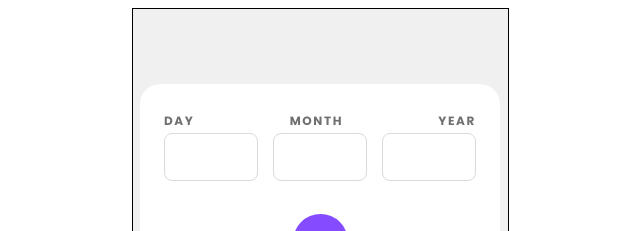
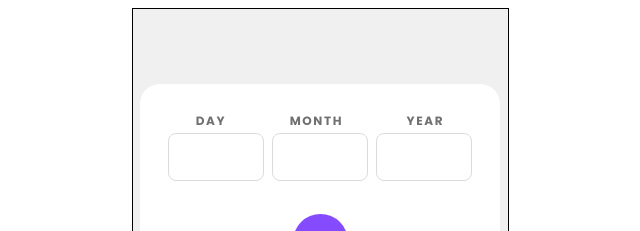
Before and after one commit to Arpana-Sitoula/age-calculator, a React (Vite) app: page / in a window 1280 px wide. Shown: the top 231 px of the page, without its empty margins (320-960 px from the left). Built offline with nearby package versions, Linux system fonts and the light colour scheme.

Commit message:
validation logic added

```diff
--- a/src/components/Data.jsx
+++ b/src/components/Data.jsx
@@ -2,12 +2,14 @@ import React, { useState } from 'react'
 import Label from './resuable/Label'
 import Input from './resuable/Input'
 import ArrowBtn from './ArrowBtn'
+import ErrorMsg from './resuable/ErrorMsg'
 
-const Data = ({dateObj,onDayChange,onMonthChange,onYearChange}) => {
+const Data = ({ dateObj, onDayChange, onMonthChange, onYearChange }) => {
   const now = new Date();
   const nowYear = now.getUTCFullYear();
-const nowMonth = now.getUTCMonth();
+  const nowMonth = now.getUTCMonth() + 1;
   const nowDay = now.getUTCDate();
+
 
   const [formValue, setFormValue] = useState({
     day: "",
@@ -25,39 +27,61 @@ const handleChange = (event) => {
   let yearAge = nowYear - formValue.year;
   let monthAge;
   let dateAge;
-if(nowMonth >= formValue.month){
+  if (nowMonth >= formValue.month) {
     monthAge = nowMonth - formValue.month;
   }
-else{
+  else {
     yearAge--;
-  monthAge = 12+ nowMonth - formValue.month;
+    monthAge = 12 + nowMonth - formValue.month;
   }
-if(nowDay >= formValue.day){
+  if (nowDay >= formValue.day) {
     dateAge = nowDay - formValue.day;
   }
-else{
+  else {
     monthAge--;
     dateAge = 31 + nowDay - formValue.day;
-  if(monthAge < 0){
+    if (monthAge < 0) {
       monthAge = 11;
       yearAge--;
     }
   }
 
+  let error;
+  const handleDate = (event) => {
+    event.preventDefault();
 
-const handleDate = (event) =>{
-  event.preventDefault();
-  if(formValue.day == "" || formValue.month == "" || formValue.year==""){
+    //form validation
+    if (formValue.day == "" || formValue.month == "" || formValue.year == "") {
+      error = <ErrorMsg />;
       console.log("error");
     }
-  else if(formValue.month<=1 || formValue.month>=12){
+    else if (formValue.month <= 1 || formValue.month >= 12) {
       console.log("invalid");
     }
-  else if(formValue.year > nowYear){
+    else if (formValue.year == nowYear && formValue.month == nowMonth && formValue.day > nowDay) {
       console.log("invalid");
     }
+    else if (formValue.year == nowYear && formValue.month > nowMonth) {
+      console.log("invalid");
+    }
+    else if(formValue.year == nowYear){
+      console.log("invalid");
+    }
+    else if (formValue.month == 2  && formValue.day >28) {
+      console.log("Invalid");
+    }
+    else if (formValue.month == 2 && formValue.year % 4 == 0 && formValue.day >29) {
+      console.log("Invalid");
+    }
+    else if (formValue.day <= 1 || formValue.day >= 31) {
+      console.log("Invalid");
+    }
+    else if((formValue.month == 4 ||formValue.month == 6 ||formValue.month == 9 ||formValue.month == 11) && formValue.day > 30 ){
+        console.log("Invalid");
+    }
 
-  else{
+    else {
+      error = <ErrorMsg time="time" />;
       onDayChange(dateAge);
       onYearChange(yearAge);
       onMonthChange(monthAge);
@@ -75,14 +99,17 @@ const handleDate = (event) =>{
         })}
       </div>
       <div className="form">
-        <Input  name="day" value={formValue.day} onChange={handleChange} />
-        <Input  name="month" value={formValue.month} onChange={handleChange} />
-        <Input  name="year" value={formValue.year} onChange={handleChange} />
+        <div>  <Input name="day" value={formValue.day} onChange={handleChange} />
+          {error}</div>
+        <div>  <Input name="month" value={formValue.month} onChange={handleChange} />
+          {error}</div>
+        <div>  <Input name="year" value={formValue.year} onChange={handleChange} />
+          {error}</div>
       </div>
 
       <div className='line'></div>
 
-      <ArrowBtn onClick={handleDate}/>
+      <ArrowBtn onClick={handleDate} />
 
     </div>
   )
--- a/src/components/resuable/ErrorMsg.jsx
+++ b/src/components/resuable/ErrorMsg.jsx
@@ -0,0 +1,9 @@
+import React from 'react'
+
+const ErrorMsg = () => {
+  return (
+    <div className='error'>Invalid</div>
+  )
+}
+
+export default ErrorMsg
--- a/src/styles/base/_base.scss
+++ b/src/styles/base/_base.scss
@@ -27,7 +27,7 @@
     }
     input{
         font-size:20px;
-        width: 52px;
+        width: 54px;
         height: 22px;
         padding: 12px 20px;
         display: inline-block;
--- /dev/null
+++ b/src/styles/components/_error.scss
@@ -0,0 +1,7 @@
+.error{
+    color: $--light-red;
+    font-size: 400;
+    font-style: italic;
+    font-size: 8px;
+
+}
--- a/src/styles/layouts/_data.scss
+++ b/src/styles/layouts/_data.scss
@@ -2,7 +2,7 @@
     margin: 28px 18px;
     .form{
         @extend .center-div;
-        justify-content: space-between;
+        justify-content: space-around;
         margin: 1px 6px 1px 6px;
     }
     .line{
--- a/src/styles/main.scss
+++ b/src/styles/main.scss
@@ -18,6 +18,5 @@
 
 // 5. Components
 @import
-  'components/input',
   'components/arrow',
-  'components/label';
+  'components/error';
```
Also changed, not shown: src/styles/components/_input.scss (deleted), src/styles/components/_label.scss (deleted). Lines whose indentation alone changed are shown as unchanged.
